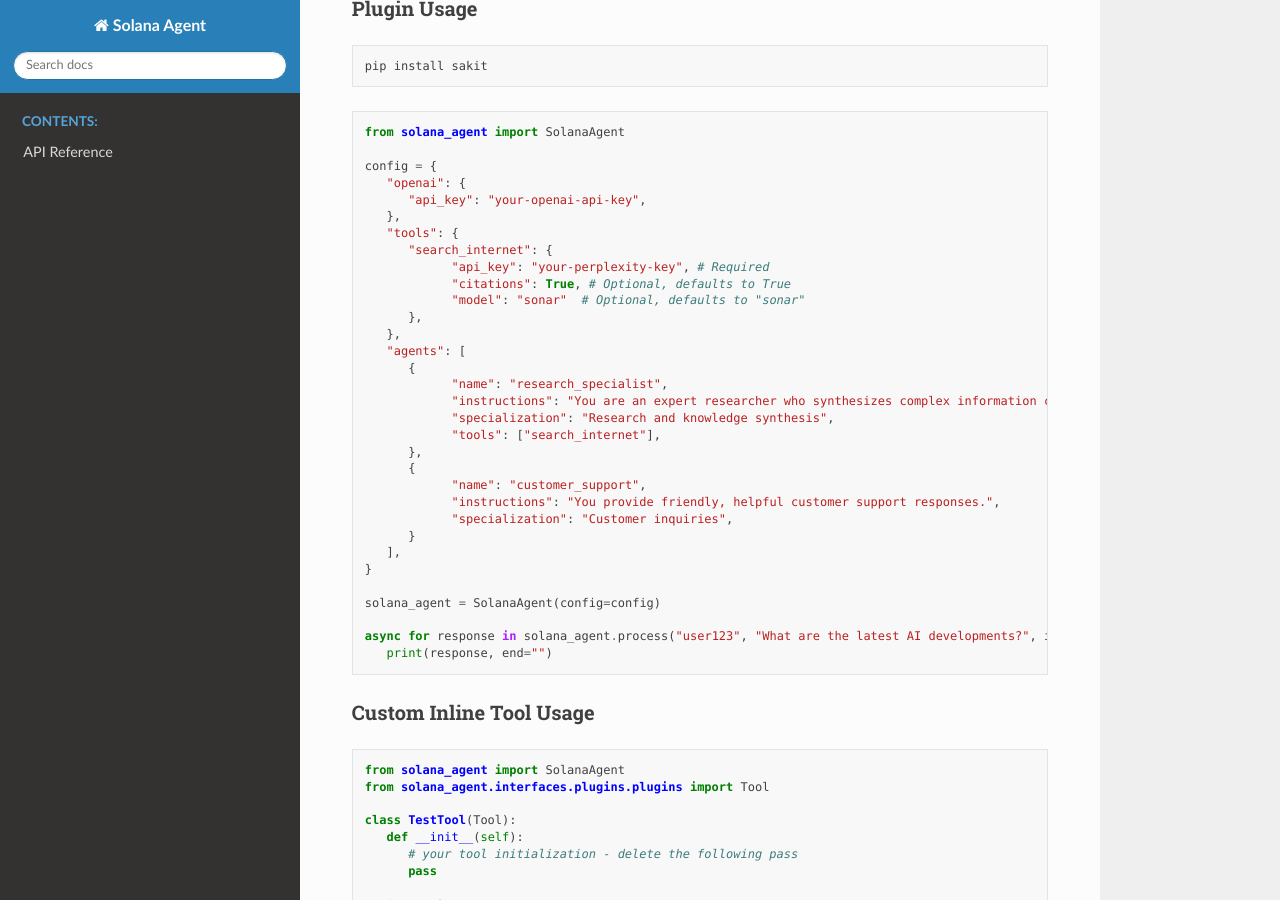
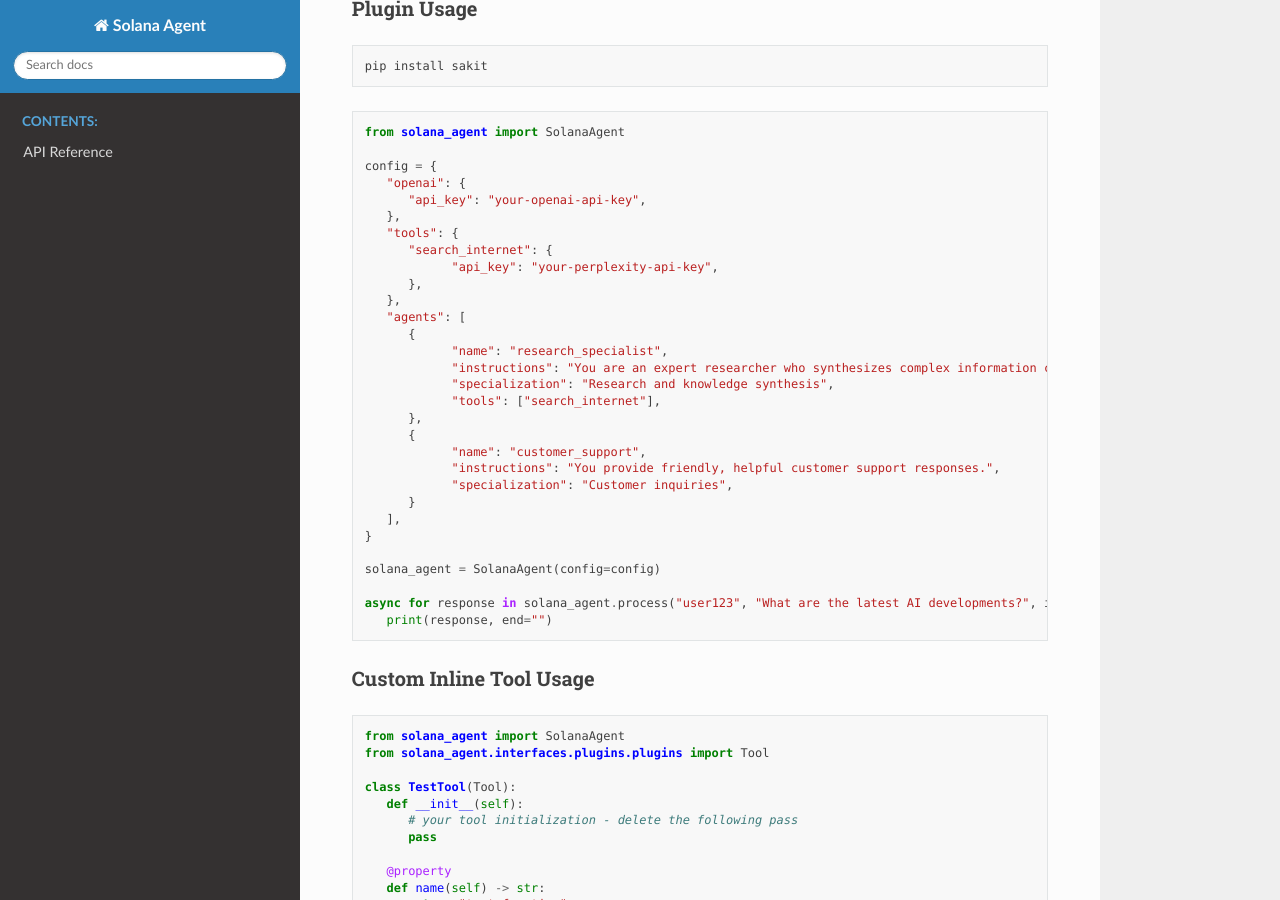
Before and after one commit to truemagic-coder/solana-agent, a Sphinx documentation site: the page built from docs/index.rst, in a window 1280 px wide and 900 px high, scrolled down 3664 px. Built offline with Sphinx 7.4.7 and the Read the Docs theme 3.1.0, drawn with Linux system fonts in a browser that asks for light colours.

```diff
--- a/docs/index.rst
+++ b/docs/index.rst
@@ -224,15 +224,13 @@ Plugin Usage
       },
       "tools": {
          "search_internet": {
-               "api_key": "your-perplexity-key", # Required
-               "citations": True, # Optional, defaults to True
-               "model": "sonar"  # Optional, defaults to "sonar"
+               "api_key": "your-perplexity-api-key",
          },
       },
       "agents": [
          {
                "name": "research_specialist",
-               "instructions": "You are an expert researcher who synthesizes complex information clearly.",
+               "instructions": "You are an expert researcher who synthesizes complex information clearly. You use your search_internet tool to get the latest information.",
                "specialization": "Research and knowledge synthesis",
                "tools": ["search_internet"],
          },
--- a/pyproject.toml
+++ b/pyproject.toml
@@ -1,6 +1,6 @@
 [tool.poetry]
 name = "solana-agent"
-version = "22.0.4"
+version = "22.0.5"
 description = "Agentic IQ"
 authors = ["Bevan Hunt <bevan@bevanhunt.com>"]
 license = "MIT"
```
Also changed, not shown: README.md (+2 -4 lines).
